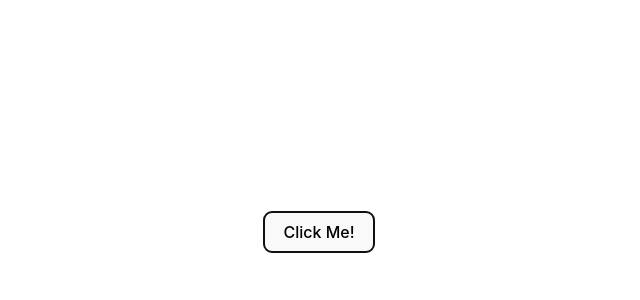
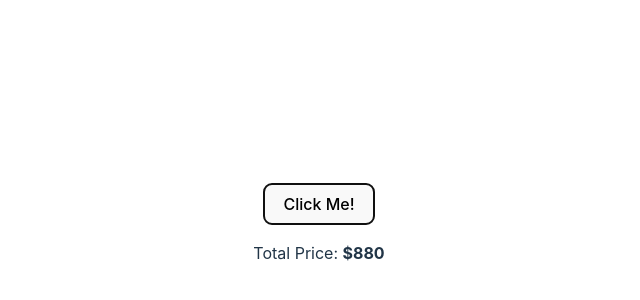
Before and after one commit to oguzhan-ulutas/learn-next-js, a React (Vite) app in the folder my-first-react-app/: page / in a window 1280 px wide. Shown: the part 168-468 px from the top of the page, without its empty margins (321-961 px from the left). Built offline with nearby package versions, Linux system fonts and the light colour scheme.

Commit message:
Add Cart

```diff
--- a/my-first-react-app/src/App.jsx
+++ b/my-first-react-app/src/App.jsx
@@ -3,6 +3,7 @@ import reactLogo from "./assets/react.svg";
 import viteLogo from "/vite.svg";
 import "./App.css";
 import ButtonComponent from "./components/ButtonComponent";
+import Cart from "./components/Cart";
 
 const onRender = (
   id, // Profiler ID
@@ -18,10 +19,18 @@ const onRender = (
 };
 
 function App() {
+  const products = [
+    { price: 100, quantity: 2 },
+    { price: 120, quantity: 2 },
+    { price: 110, quantity: 4 },
+  ];
   return (
     <>
-      <Profiler id="buttonComponent" onRender={onRender}>
+      <Profiler id="ButtonComponent" onRender={onRender}>
         <ButtonComponent />
+      </Profiler>
+      <Profiler id="Cart" onRender={onRender}>
+        <Cart products={products} />
       </Profiler>
     </>
   );
--- /dev/null
+++ b/my-first-react-app/src/components/Cart.jsx
@@ -0,0 +1,23 @@
+import { useMemo } from "react";
+
+function Cart({ products }) {
+  const totalPrice = useMemo(() => {
+    return products.reduce(
+      (total, product) => total + product.price * product.quantity,
+      0
+    );
+  }, [products]);
+
+  return (
+    <div>
+      {/* Some other content in the cart */}
+      {/* Products to display */}
+      <p>
+        Total Price: <strong>${totalPrice}</strong>
+      </p>
+      {/* Some button to checkout */}
+    </div>
+  );
+}
+
+export default Cart;
```
Also changed, not shown: 1 other file (tests, documents, lock files or other folders).
